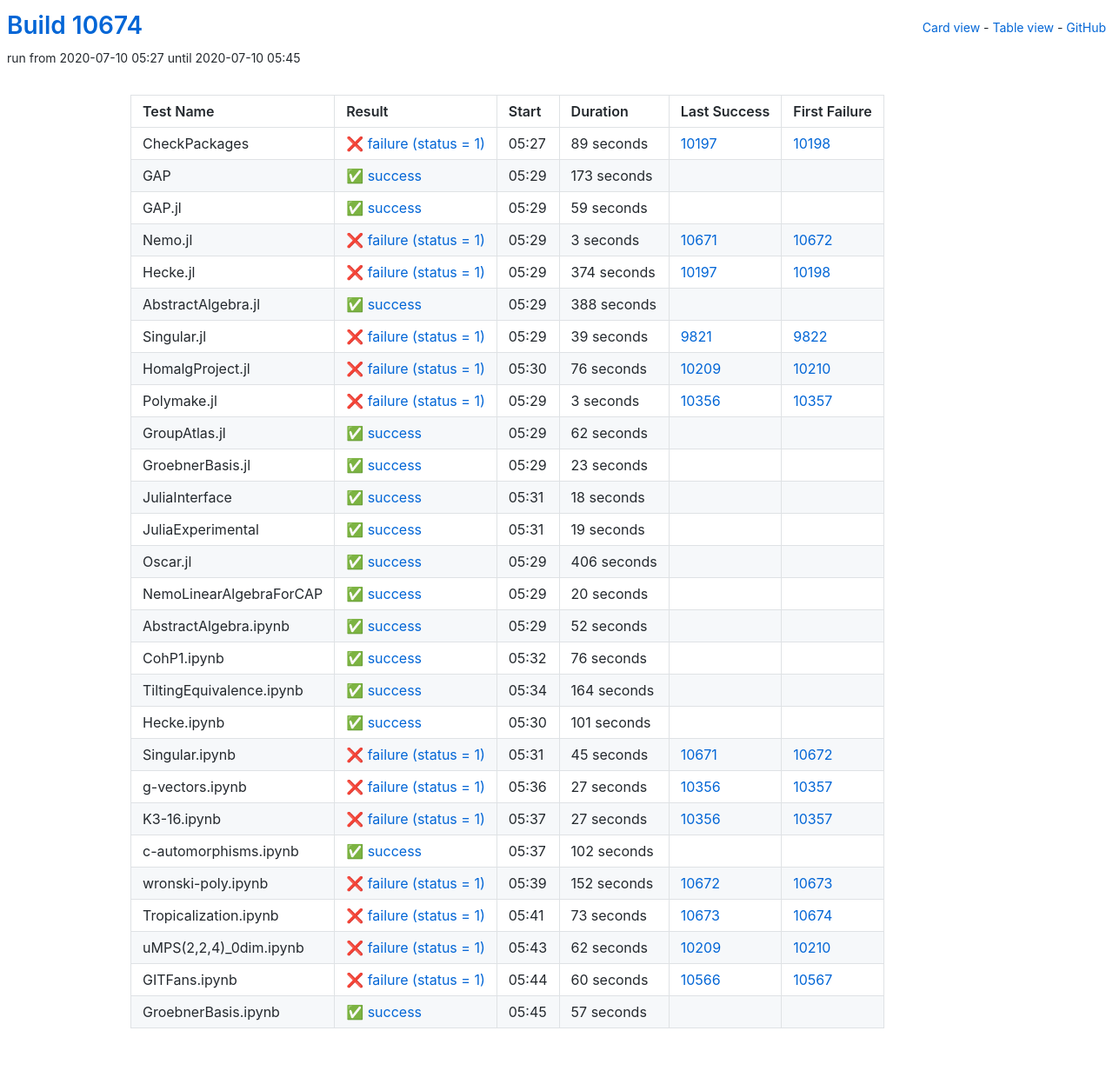
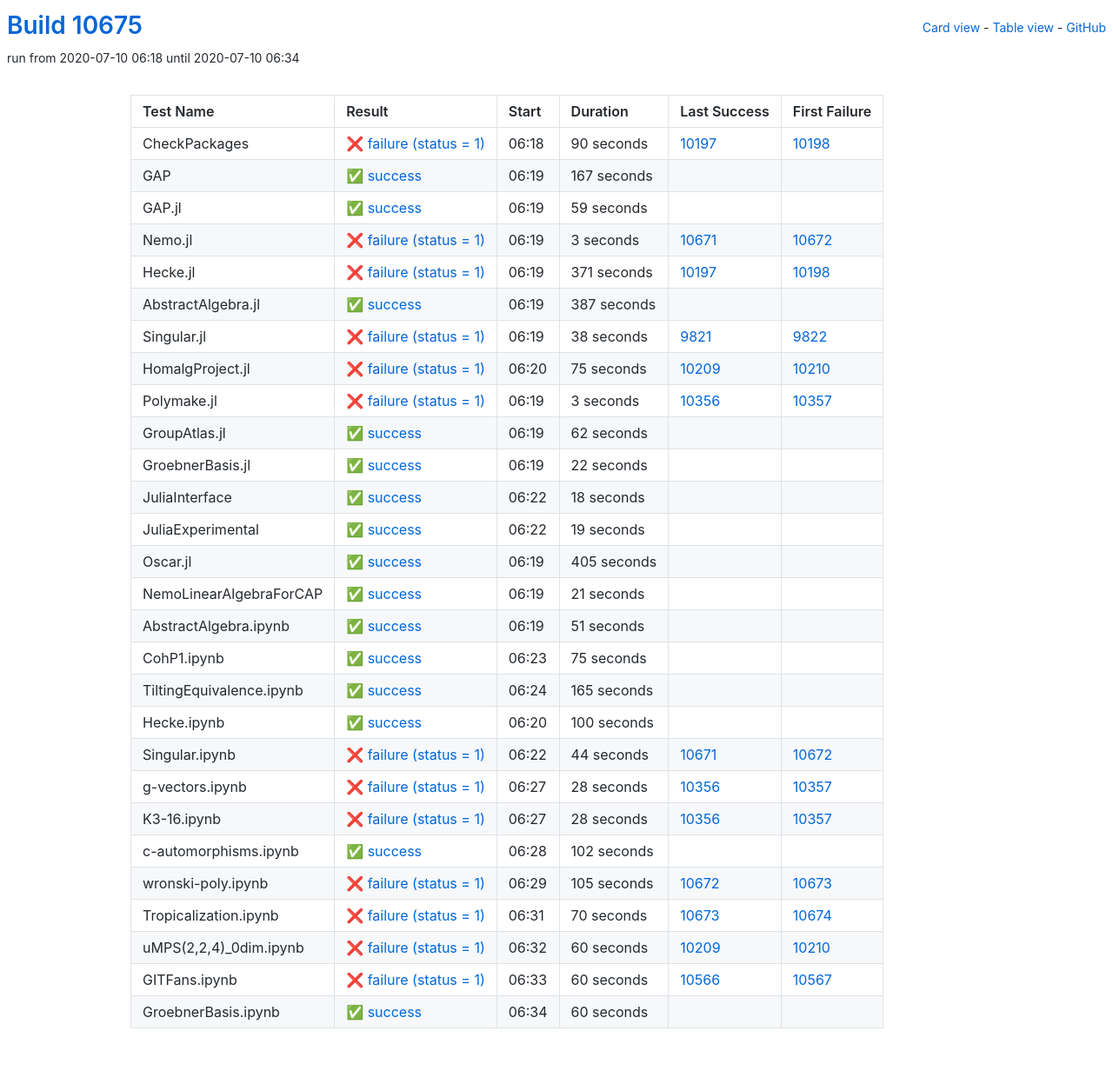
Before and after one commit to oscar-system/oscar-ci-status, a Jekyll site: the page built from table.html, in a window 1280 px wide. Shown: the whole page at 87% size. Built offline with Jekyll 4.4.1, drawn with Linux system fonts in a browser that asks for light colours.

Commit message:
Build #10675

```diff
--- a/_data/ci.yml
+++ b/_data/ci.yml
@@ -1,6 +1,6 @@
 ---
-build: 10674
-build_url: https://oscarci.mathematik.uni-kl.de/job/oscar/10674/
+build: 10675
+build_url: https://oscarci.mathematik.uni-kl.de/job/oscar/10675/
 job: oscar
 organization: oscar-system
 repo: oscar-ci-status
@@ -8,32 +8,32 @@
 tests:
 - name: CheckPackages
   id: checkpackages
-  log: https://oscarci.mathematik.uni-kl.de/job/oscar/10674/artifact/logs/build-10674/CheckPackages.log
-  start: 2020-07-10 05:27
+  log: https://oscarci.mathematik.uni-kl.de/job/oscar/10675/artifact/logs/build-10675/CheckPackages.log
+  start: 2020-07-10 06:18
   success: false
   exitcode: 1
   status: failure
-  duration: 89
+  duration: 90
   last_success: 10197
   last_success_url: https://oscarci.mathematik.uni-kl.de/job/oscar/10197/
   first_failure: 10198
   first_failure_url: https://oscarci.mathematik.uni-kl.de/job/oscar/10198/
 - name: GAP
   id: gap
-  log: https://oscarci.mathematik.uni-kl.de/job/oscar/10674/artifact/logs/build-10674/GAP.log
-  start: 2020-07-10 05:29
+  log: https://oscarci.mathematik.uni-kl.de/job/oscar/10675/artifact/logs/build-10675/GAP.log
+  start: 2020-07-10 06:19
   success: true
   exitcode: 0
   status: success
-  duration: 173
+  duration: 167
   last_success: false
   last_success_url:
   first_failure: false
   first_failure_url:
 - name: GAP.jl
   id: gap-jl
-  log: https://oscarci.mathematik.uni-kl.de/job/oscar/10674/artifact/logs/build-10674/GAP.jl.log
-  start: 2020-07-10 05:29
+  log: https://oscarci.mathematik.uni-kl.de/job/oscar/10675/artifact/logs/build-10675/GAP.jl.log
+  start: 2020-07-10 06:19
   success: true
   exitcode: 0
   status: success
@@ -44,8 +44,8 @@
   first_failure_url:
 - name: Nemo.jl
   id: nemo-jl
-  log: https://oscarci.mathematik.uni-kl.de/job/oscar/10674/artifact/logs/build-10674/Nemo.jl.log
-  start: 2020-07-10 05:29
+  log: https://oscarci.mathematik.uni-kl.de/job/oscar/10675/artifact/logs/build-10675/Nemo.jl.log
+  start: 2020-07-10 06:19
   success: false
   exitcode: 1
   status: failure
@@ -56,56 +56,56 @@
   first_failure_url: https://oscarci.mathematik.uni-kl.de/job/oscar/10672/
 - name: Hecke.jl
   id: hecke-jl
-  log: https://oscarci.mathematik.uni-kl.de/job/oscar/10674/artifact/logs/build-10674/Hecke.jl.log
-  start: 2020-07-10 05:29
+  log: https://oscarci.mathematik.uni-kl.de/job/oscar/10675/artifact/logs/build-10675/Hecke.jl.log
+  start: 2020-07-10 06:19
   success: false
   exitcode: 1
   status: failure
-  duration: 374
+  duration: 371
   last_success: 10197
   last_success_url: https://oscarci.mathematik.uni-kl.de/job/oscar/10197/
   first_failure: 10198
   first_failure_url: https://oscarci.mathematik.uni-kl.de/job/oscar/10198/
 - name: AbstractAlgebra.jl
   id: abstractalgebra-jl
-  log: https://oscarci.mathematik.uni-kl.de/job/oscar/10674/artifact/logs/build-10674/AbstractAlgebra.jl.log
-  start: 2020-07-10 05:29
+  log: https://oscarci.mathematik.uni-kl.de/job/oscar/10675/artifact/logs/build-10675/AbstractAlgebra.jl.log
+  start: 2020-07-10 06:19
   success: true
   exitcode: 0
   status: success
-  duration: 388
+  duration: 387
   last_success: false
   last_success_url:
   first_failure: false
   first_failure_url:
 - name: Singular.jl
   id: singular-jl
-  log: https://oscarci.mathematik.uni-kl.de/job/oscar/10674/artifact/logs/build-10674/Singular.jl.log
-  start: 2020-07-10 05:29
+  log: https://oscarci.mathematik.uni-kl.de/job/oscar/10675/artifact/logs/build-10675/Singular.jl.log
+  start: 2020-07-10 06:19
   success: false
   exitcode: 1
   status: failure
-  duration: 39
+  duration: 38
   last_success: 9821
   last_success_url: https://oscarci.mathematik.uni-kl.de/job/oscar/9821/
   first_failure: 9822
   first_failure_url: https://oscarci.mathematik.uni-kl.de/job/oscar/9822/
 - name: HomalgProject.jl
   id: homalgproject-jl
-  log: https://oscarci.mathematik.uni-kl.de/job/oscar/10674/artifact/logs/build-10674/HomalgProject.jl.log
-  start: 2020-07-10 05:30
+  log: https://oscarci.mathematik.uni-kl.de/job/oscar/10675/artifact/logs/build-10675/HomalgProject.jl.log
+  start: 2020-07-10 06:20
   success: false
   exitcode: 1
   status: failure
-  duration: 76
+  duration: 75
   last_success: 10209
   last_success_url: https://oscarci.mathematik.uni-kl.de/job/oscar/10209/
   first_failure: 10210
   first_failure_url: https://oscarci.mathematik.uni-kl.de/job/oscar/10210/
 - name: Polymake.jl
   id: polymake-jl
-  log: https://oscarci.mathematik.uni-kl.de/job/oscar/10674/artifact/logs/build-10674/Polymake.jl.log
-  start: 2020-07-10 05:29
+  log: https://oscarci.mathematik.uni-kl.de/job/oscar/10675/artifact/logs/build-10675/Polymake.jl.log
+  start: 2020-07-10 06:19
   success: false
   exitcode: 1
   status: failure
@@ -116,8 +116,8 @@
   first_failure_url: https://oscarci.mathematik.uni-kl.de/job/oscar/10357/
 - name: GroupAtlas.jl
   id: groupatlas-jl
-  log: https://oscarci.mathematik.uni-kl.de/job/oscar/10674/artifact/logs/build-10674/GroupAtlas.jl.log
-  start: 2020-07-10 05:29
+  log: https://oscarci.mathematik.uni-kl.de/job/oscar/10675/artifact/logs/build-10675/GroupAtlas.jl.log
+  start: 2020-07-10 06:19
   success: true
   exitcode: 0
   status: success
@@ -128,20 +128,20 @@
   first_failure_url:
 - name: GroebnerBasis.jl
   id: groebnerbasis-jl
-  log: https://oscarci.mathematik.uni-kl.de/job/oscar/10674/artifact/logs/build-10674/GroebnerBasis.jl.log
-  start: 2020-07-10 05:29
+  log: https://oscarci.mathematik.uni-kl.de/job/oscar/10675/artifact/logs/build-10675/GroebnerBasis.jl.log
+  start: 2020-07-10 06:19
   success: true
   exitcode: 0
   status: success
-  duration: 23
+  duration: 22
   last_success: false
   last_success_url:
   first_failure: false
   first_failure_url:
 - name: JuliaInterface
   id: juliainterface
-  log: https://oscarci.mathematik.uni-kl.de/job/oscar/10674/artifact/logs/build-10674/JuliaInterface.log
-  start: 2020-07-10 05:31
+  log: https://oscarci.mathematik.uni-kl.de/job/oscar/10675/artifact/logs/build-10675/JuliaInterface.log
+  start: 2020-07-10 06:22
   success: true
   exitcode: 0
   status: success
@@ -152,8 +152,8 @@
   first_failure_url:
 - name: JuliaExperimental
   id: juliaexperimental
-  log: https://oscarci.mathematik.uni-kl.de/job/oscar/10674/artifact/logs/build-10674/JuliaExperimental.log
-  start: 2020-07-10 05:31
+  log: https://oscarci.mathematik.uni-kl.de/job/oscar/10675/artifact/logs/build-10675/JuliaExperimental.log
+  start: 2020-07-10 06:22
   success: true
   exitcode: 0
   status: success
@@ -164,116 +164,116 @@
   first_failure_url:
 - name: Oscar.jl
   id: oscar-jl
-  log: https://oscarci.mathematik.uni-kl.de/job/oscar/10674/artifact/logs/build-10674/Oscar.jl.log
-  start: 2020-07-10 05:29
+  log: https://oscarci.mathematik.uni-kl.de/job/oscar/10675/artifact/logs/build-10675/Oscar.jl.log
+  start: 2020-07-10 06:19
   success: true
   exitcode: 0
   status: success
-  duration: 406
+  duration: 405
   last_success: false
   last_success_url:
   first_failure: false
   first_failure_url:
 - name: NemoLinearAlgebraForCAP
   id: nemolinearalgebraforcap
-  log: https://oscarci.mathematik.uni-kl.de/job/oscar/10674/artifact/logs/build-10674/NemoLinearAlgebraForCAP.log
-  start: 2020-07-10 05:29
+  log: https://oscarci.mathematik.uni-kl.de/job/oscar/10675/artifact/logs/build-10675/NemoLinearAlgebraForCAP.log
+  start: 2020-07-10 06:19
   success: true
   exitcode: 0
   status: success
-  duration: 20
+  duration: 21
   last_success: false
   last_success_url:
   first_failure: false
   first_failure_url:
 - name: AbstractAlgebra.ipynb
   id: abstractalgebra-ipynb
-  log: https://oscarci.mathematik.uni-kl.de/job/oscar/10674/artifact/logs/build-10674/AbstractAlgebra.ipynb.log
-  start: 2020-07-10 05:29
+  log: https://oscarci.mathematik.uni-kl.de/job/oscar/10675/artifact/logs/build-10675/AbstractAlgebra.ipynb.log
+  start: 2020-07-10 06:19
   success: true
   exitcode: 0
   status: success
-  duration: 52
+  duration: 51
   last_success: false
   last_success_url:
   first_failure: false
   first_failure_url:
 - name: CohP1.ipynb
   id: cohp1-ipynb
-  log: https://oscarci.mathematik.uni-kl.de/job/oscar/10674/artifact/logs/build-10674/CohP1.ipynb.log
-  start: 2020-07-10 05:32
+  log: https://oscarci.mathematik.uni-kl.de/job/oscar/10675/artifact/logs/build-10675/CohP1.ipynb.log
+  start: 2020-07-10 06:23
   success: true
   exitcode: 0
   status: success
-  duration: 76
+  duration: 75
   last_success: false
   last_success_url:
   first_failure: false
   first_failure_url:
 - name: TiltingEquivalence.ipynb
   id: tiltingequivalence-ipynb
-  log: https://oscarci.mathematik.uni-kl.de/job/oscar/10674/artifact/logs/build-10674/TiltingEquivalence.ipynb.log
-  start: 2020-07-10 05:34
+  log: https://oscarci.mathematik.uni-kl.de/job/oscar/10675/artifact/logs/build-10675/TiltingEquivalence.ipynb.log
+  start: 2020-07-10 06:24
   success: true
   exitcode: 0
   status: success
-  duration: 164
+  duration: 165
   last_success: false
   last_success_url:
   first_failure: false
   first_failure_url:
 - name: Hecke.ipynb
   id: hecke-ipynb
-  log: https://oscarci.mathematik.uni-kl.de/job/oscar/10674/artifact/logs/build-10674/Hecke.ipynb.log
-  start: 2020-07-10 05:30
+  log: https://oscarci.mathematik.uni-kl.de/job/oscar/10675/artifact/logs/build-10675/Hecke.ipynb.log
+  start: 2020-07-10 06:20
   success: true
   exitcode: 0
   status: success
-  duration: 101
+  duration: 100
   last_success: false
   last_success_url:
   first_failure: false
   first_failure_url:
 - name: Singular.ipynb
   id: singular-ipynb
-  log: https://oscarci.mathematik.uni-kl.de/job/oscar/10674/artifact/logs/build-10674/Singular.ipynb.log
-  start: 2020-07-10 05:31
+  log: https://oscarci.mathematik.uni-kl.de/job/oscar/10675/artifact/logs/build-10675/Singular.ipynb.log
+  start: 2020-07-10 06:22
   success: false
   exitcode: 1
   status: failure
-  duration: 45
+  duration: 44
   last_success: 10671
   last_success_url: https://oscarci.mathematik.uni-kl.de/job/oscar/10671/
   first_failure: 10672
   first_failure_url: https://oscarci.mathematik.uni-kl.de/job/oscar/10672/
 - name: g-vectors.ipynb
   id: g-vectors-ipynb
-  log: https://oscarci.mathematik.uni-kl.de/job/oscar/10674/artifact/logs/build-10674/g-vectors.ipynb.log
-  start: 2020-07-10 05:36
+  log: https://oscarci.mathematik.uni-kl.de/job/oscar/10675/artifact/logs/build-10675/g-vectors.ipynb.log
+  start: 2020-07-10 06:27
   success: false
   exitcode: 1
   status: failure
-  duration: 27
+  duration: 28
   last_success: 10356
   last_success_url: https://oscarci.mathematik.uni-kl.de/job/oscar/10356/
   first_failure: 10357
   first_failure_url: https://oscarci.mathematik.uni-kl.de/job/oscar/10357/
 - name: K3-16.ipynb
   id: k3-16-ipynb
-  log: https://oscarci.mathematik.uni-kl.de/job/oscar/10674/artifact/logs/build-10674/K3-16.ipynb.log
-  start: 2020-07-10 05:37
+  log: https://oscarci.mathematik.uni-kl.de/job/oscar/10675/artifact/logs/build-10675/K3-16.ipynb.log
+  start: 2020-07-10 06:27
   success: false
   exitcode: 1
   status: failure
-  duration: 27
+  duration: 28
   last_success: 10356
   last_success_url: https://oscarci.mathematik.uni-kl.de/job/oscar/10356/
   first_failure: 10357
   first_failure_url: https://oscarci.mathematik.uni-kl.de/job/oscar/10357/
 - name: c-automorphisms.ipynb
   id: c-automorphisms-ipynb
-  log: https://oscarci.mathematik.uni-kl.de/job/oscar/10674/artifact/logs/build-10674/c-automorphisms.ipynb.log
-  start: 2020-07-10 05:37
+  log: https://oscarci.mathematik.uni-kl.de/job/oscar/10675/artifact/logs/build-10675/c-automorphisms.ipynb.log
+  start: 2020-07-10 06:28
   success: true
   exitcode: 0
   status: success
@@ -284,44 +284,44 @@
   first_failure_url:
 - name: wronski-poly.ipynb
   id: wronski-poly-ipynb
-  log: https://oscarci.mathematik.uni-kl.de/job/oscar/10674/artifact/logs/build-10674/wronski-poly.ipynb.log
-  start: 2020-07-10 05:39
+  log: https://oscarci.mathematik.uni-kl.de/job/oscar/10675/artifact/logs/build-10675/wronski-poly.ipynb.log
+  start: 2020-07-10 06:29
   success: false
   exitcode: 1
   status: failure
-  duration: 152
+  duration: 105
   last_success: 10672
   last_success_url: https://oscarci.mathematik.uni-kl.de/job/oscar/10672/
   first_failure: 10673
   first_failure_url: https://oscarci.mathematik.uni-kl.de/job/oscar/10673/
 - name: Tropicalization.ipynb
   id: tropicalization-ipynb
-  log: https://oscarci.mathematik.uni-kl.de/job/oscar/10674/artifact/logs/build-10674/Tropicalization.ipynb.log
-  start: 2020-07-10 05:41
+  log: https://oscarci.mathematik.uni-kl.de/job/oscar/10675/artifact/logs/build-10675/Tropicalization.ipynb.log
+  start: 2020-07-10 06:31
   success: false
   exitcode: 1
   status: failure
-  duration: 73
+  duration: 70
   last_success: 10673
   last_success_url: https://oscarci.mathematik.uni-kl.de/job/oscar/10673/
   first_failure: 10674
   first_failure_url: https://oscarci.mathematik.uni-kl.de/job/oscar/10674/
 - name: uMPS(2,2,4)_0dim.ipynb
   id: umps-2-2-4-0dim-ipynb
-  log: https://oscarci.mathematik.uni-kl.de/job/oscar/10674/artifact/logs/build-10674/uMPS-2-2-4-_0dim.ipynb.log
-  start: 2020-07-10 05:43
+  log: https://oscarci.mathematik.uni-kl.de/job/oscar/10675/artifact/logs/build-10675/uMPS-2-2-4-_0dim.ipynb.log
+  start: 2020-07-10 06:32
   success: false
   exitcode: 1
   status: failure
-  duration: 62
+  duration: 60
   last_success: 10209
   last_success_url: https://oscarci.mathematik.uni-kl.de/job/oscar/10209/
   first_failure: 10210
   first_failure_url: https://oscarci.mathematik.uni-kl.de/job/oscar/10210/
 - name: GITFans.ipynb
   id: gitfans-ipynb
-  log: https://oscarci.mathematik.uni-kl.de/job/oscar/10674/artifact/logs/build-10674/GITFans.ipynb.log
-  start: 2020-07-10 05:44
+  log: https://oscarci.mathematik.uni-kl.de/job/oscar/10675/artifact/logs/build-10675/GITFans.ipynb.log
+  start: 2020-07-10 06:33
   success: false
   exitcode: 1
   status: failure
@@ -332,12 +332,12 @@
   first_failure_url: https://oscarci.mathematik.uni-kl.de/job/oscar/10567/
 - name: GroebnerBasis.ipynb
   id: groebnerbasis-ipynb
-  log: https://oscarci.mathematik.uni-kl.de/job/oscar/10674/artifact/logs/build-10674/GroebnerBasis.ipynb.log
-  start: 2020-07-10 05:45
+  log: https://oscarci.mathematik.uni-kl.de/job/oscar/10675/artifact/logs/build-10675/GroebnerBasis.ipynb.log
+  start: 2020-07-10 06:34
   success: true
   exitcode: 0
   status: success
-  duration: 57
+  duration: 60
   last_success: false
   last_success_url:
   first_failure: false
```
Also changed, not shown: README.md.
